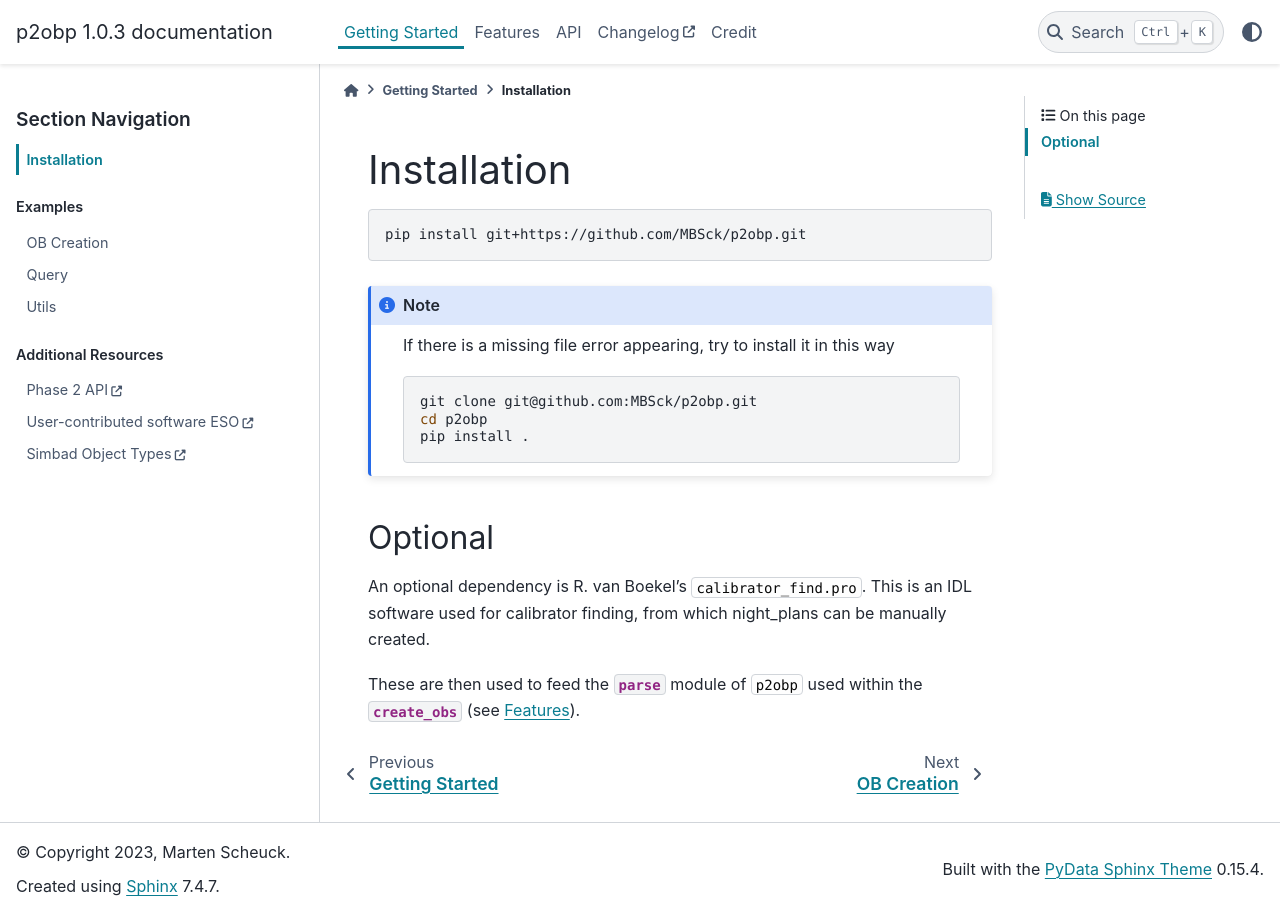
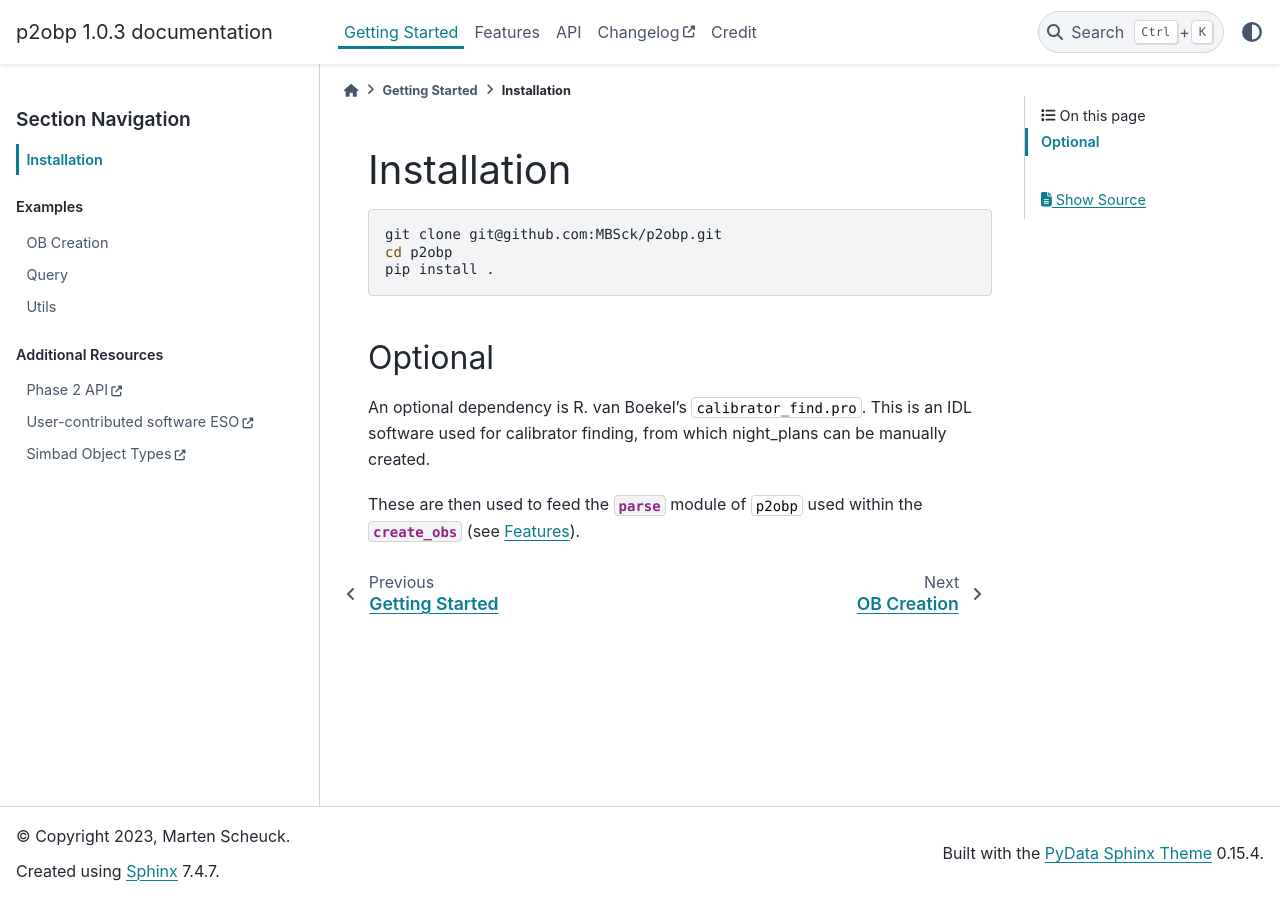
Before and after one commit to Matisse-Consortium/p2obt, a Sphinx documentation site: the page built from docs/source/installation.rst, in a window 1280 px wide. Built offline with Sphinx 7.4.7 and the PyData theme 0.15.4, drawn with Linux system fonts in a browser that asks for light colours.

```diff
--- a/docs/source/installation.rst
+++ b/docs/source/installation.rst
@@ -9,18 +9,9 @@
 
 .. sourcecode:: bash
 
-  pip install git+https://github.com/MBSck/p2obp.git
-
-.. note::
-
-  If there is a missing file error appearing, try to install it in this way
-
-  .. sourcecode:: bash
-
-    git clone git@github.com:MBSck/p2obp.git
-    cd p2obp
-    pip install .
-
+  git clone git@github.com:MBSck/p2obp.git
+  cd p2obp
+  pip install .
 
 Optional
 ============
```
Also changed, not shown: docs/source/index.rst (+5 -3 lines), 1 other file.
